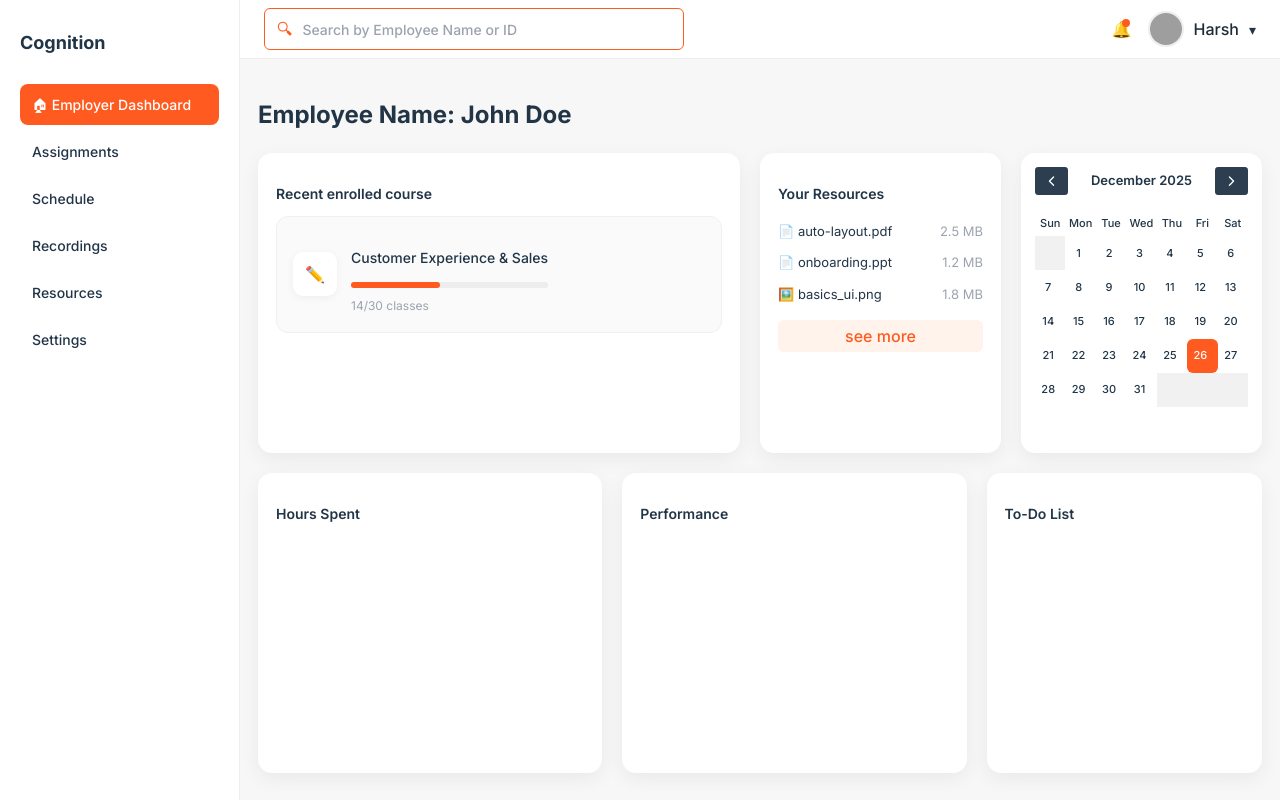
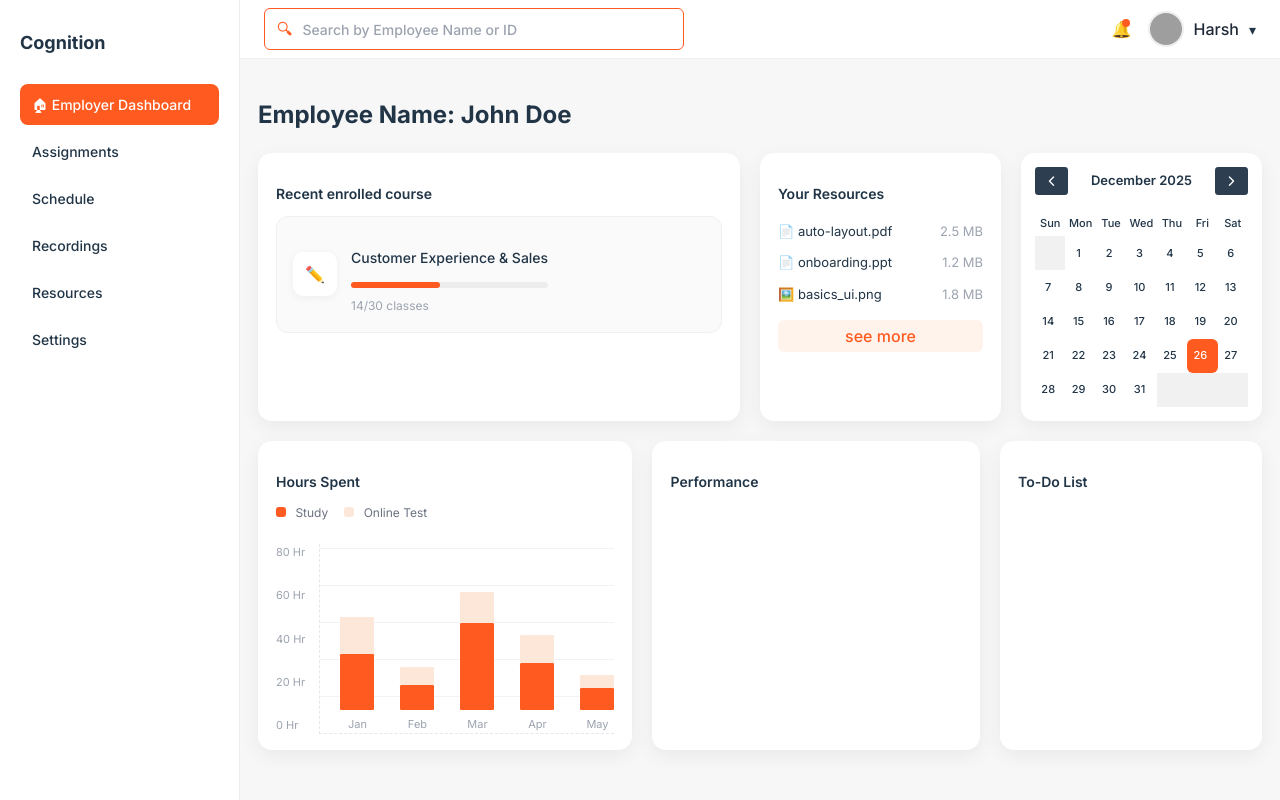
Before and after one commit to srewashimondal/cognition, a React (Vite) app in the folder frontend/: page /employer in a window 1280 px wide. Built offline with nearby package versions, Linux system fonts and the light colour scheme; grey boxes are pictures that could not be loaded.

Commit message:
Completed hours spent bar graph code and when hovered, it shows text of hours spent

```diff
--- a/frontend/src/pages/EmployerDashBoard/EmployerDashBoard.css
+++ b/frontend/src/pages/EmployerDashBoard/EmployerDashBoard.css
@@ -183,7 +183,7 @@
   padding: 16px 18px;
   box-shadow: 0 6px 20px rgba(0, 0, 0, 0.06);
 
-  height: 300px;
+  min-height: unset;
   display: flex;
   flex-direction: column;
 }
@@ -385,7 +385,142 @@
 
 .dashboard-row-wide {
   display: grid;
-  grid-template-columns: 2fr 1fr 1fr; /* 👈 key difference */
+  grid-template-columns: 2fr 1fr 1fr;
   gap: 20px;
   margin-top: 20px;
 }
+
+/*Hours Spent*/
+.hours-card {
+  display: flex;
+  flex-direction: column;
+}
+
+.hours-legend {
+  display: flex;
+  gap: 16px;
+  font-size: 12px;
+  margin-bottom: 12px;
+  color: #6b7280;
+}
+
+.hours-legend .dot {
+  width: 10px;
+  height: 10px;
+  border-radius: 3px;
+  display: inline-block;
+  margin-right: 6px;
+}
+
+.dot.study {
+  background: #ff5a1f;
+}
+
+.dot.test {
+  background: #fde7d9;
+}
+
+.hours-chart {
+  flex: 1;
+  display: flex;
+  align-items: flex-end;
+  gap: 26px;
+  position: relative;
+  border-left: 1px dashed #e5e7eb;
+  border-bottom: 1px dashed #e5e7eb;
+  padding-left: 20px;
+}
+
+.hours-chart::before {
+  content: "";
+  position: absolute;
+  inset: 0;
+  background-image: repeating-linear-gradient(
+    to top,
+    transparent,
+    transparent 36px,
+    #e5e7eb 37px
+  );
+  pointer-events: none;
+}
+
+.bar-group {
+  display: flex;
+  flex-direction: column;
+  align-items: center;
+  gap: 6px;
+}
+
+.bar {
+  width: 100%;
+  transition: transform 0.2s ease;
+  border-radius: 1.2px;
+}
+
+.bar.study {
+  background: #ff5a1f;
+}
+
+.bar-stack {
+  width: 34px;
+  display: flex;
+  flex-direction: column-reverse;
+  border-radius: 10px;
+  position: relative;
+}
+
+.bar-stack::after {
+  content: attr(data-tooltip);
+  position: absolute;
+  top: -44px;
+  left: 50%;
+  transform: translateX(-50%);
+  background: #111827;
+  color: white;
+  font-size: 11px;
+  padding: 8px 10px;
+  border-radius: 8px;
+  white-space: pre;
+  text-align: center;
+  opacity: 0;
+  pointer-events: none;
+  transition: opacity 0.15s ease;
+  z-index: 10;
+}
+
+.bar-stack:hover::after {
+  opacity: 1;
+}
+
+.bar.test {
+  background: #fde7d9;
+}
+
+.bar:hover {
+  transform: scaleY(1.05);
+}
+
+.bar-label {
+  font-size: 11px;
+  color: #9ca3af;
+}
+
+.hours-chart-wrapper {
+  display: flex;
+  gap: 14px;
+  margin-top: 10px;
+  height: 190px;
+}
+
+.y-axis {
+  display: flex;
+  flex-direction: column;
+  justify-content: space-between;
+  font-size: 11px;
+  color: #9ca3af;
+}
+
+.y-axis span {
+  white-space: nowrap;
+  display: block;
+}
--- a/frontend/src/pages/EmployerDashBoard/EmployerHome.tsx
+++ b/frontend/src/pages/EmployerDashBoard/EmployerHome.tsx
@@ -3,6 +3,12 @@ import dayGridPlugin from '@fullcalendar/daygrid';
 
 
 export default function EmployerHome() {
+  const MAX_HOURS = 80;
+  const MAX_BAR_HEIGHT = 100; // px
+
+  const getHeight = (value: number) =>
+  `${(value / MAX_HOURS) * MAX_BAR_HEIGHT}px`;
+
   return (
     <>
       <h2>Employee Name: John Doe</h2>
@@ -58,10 +64,57 @@ export default function EmployerHome() {
 
       {/* 2ND ROW */}
       <div className="dashboard-row">
+
         {/* Hours Spent */}
-        <div className="card">
+        <div className="card hours-card">
           <h3 className="card-title">Hours Spent</h3>
+
+          <div className="hours-legend">
+            <span><span className="dot study" /> Study</span>
+            <span><span className="dot test" /> Online Test</span>
+          </div>
+
+          <div className="hours-chart-wrapper">
+            {/* Y axis */}
+            <div className="y-axis">
+              <span>80 Hr</span>
+              <span>60 Hr</span>
+              <span>40 Hr</span>
+              <span>20 Hr</span>
+              <span>0 Hr</span>
+            </div>
+            {/* Chart */}
+            <div className="hours-chart">
+              {[
+                { month: "Jan", study: 45, test: 30 },
+                { month: "Feb", study: 20, test: 15 },
+                { month: "Mar", study: 70, test: 25 },
+                { month: "Apr", study: 38, test: 22 },
+                { month: "May", study: 18, test: 10 },
+              ].map((item, i) => (
+                <div className="bar-group" key={i}>
+                  <div
+                    className="bar-stack"
+                    data-tooltip={`🟧 ${item.study} Hr\n⬜ ${item.test} Hr`}
+                  >
+                    <div
+                      className="bar study"
+                      style={{ height: getHeight(item.study) }}
+                    />
+                    <div
+                      className="bar test"
+                      style={{ height: getHeight(item.test) }}
+                    />
+                  </div>
+
+                  <span className="bar-label">{item.month}</span>
+                </div>
+              ))}
+
+            </div>
+          </div>
         </div>
+
 
         {/* Performance */}
         <div className="card">
```
